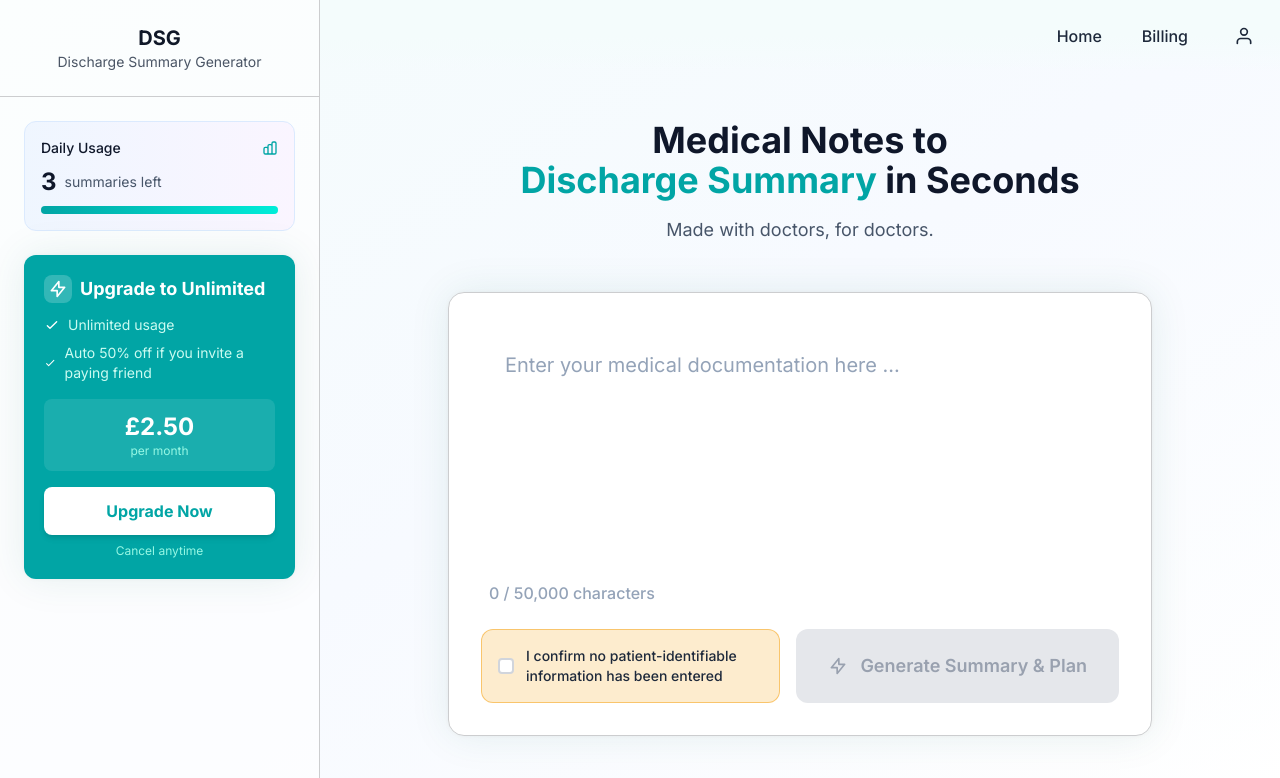
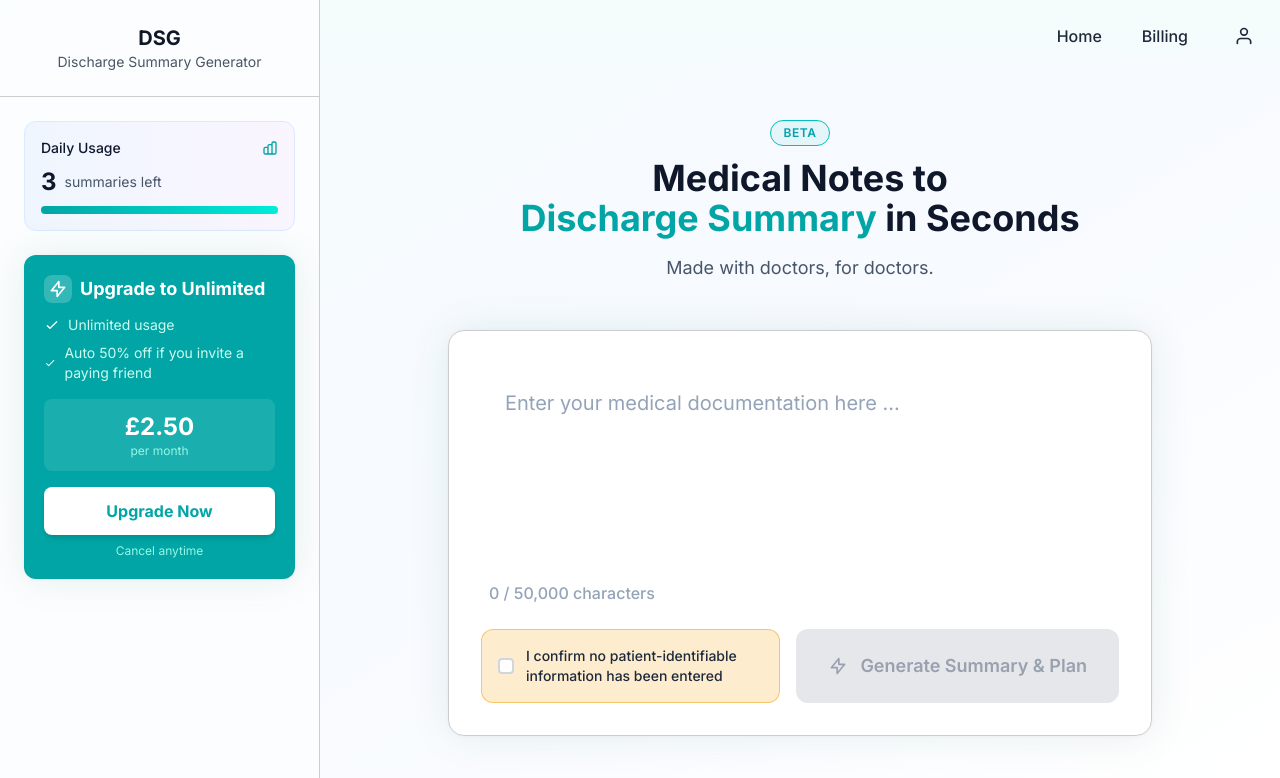
Before and after one commit to Esbruce/dsg, a Next.js app: page / in a window 1280 px wide. Shown: the top 778 px of the page. Built offline with nearby package versions, Linux system fonts and the light colour scheme; no server answers.

Commit message:
added a beta tag

```diff
--- a/app/components/ui/Hero.tsx
+++ b/app/components/ui/Hero.tsx
@@ -3,6 +3,11 @@ import React from "react";
 export default function Hero() {
   return (
     <div className="text-center py-6">
+      <div className="mb-3 flex justify-center">
+        <span className="inline-flex items-center rounded-full border border-[var(--color-primary-light)] bg-[color:rgba(6,190,190,0.08)] px-3 py-1 text-xs font-semibold uppercase tracking-wider text-[var(--color-primary-dark)]">
+          BETA
+        </span>
+      </div>
       <h1 className="text-4xl font-bold mb-4 text-[var(--color-neutral-900)]">
         Medical Notes to{" "} <br />
         <span className="text-[var(--color-primary)]">
```
